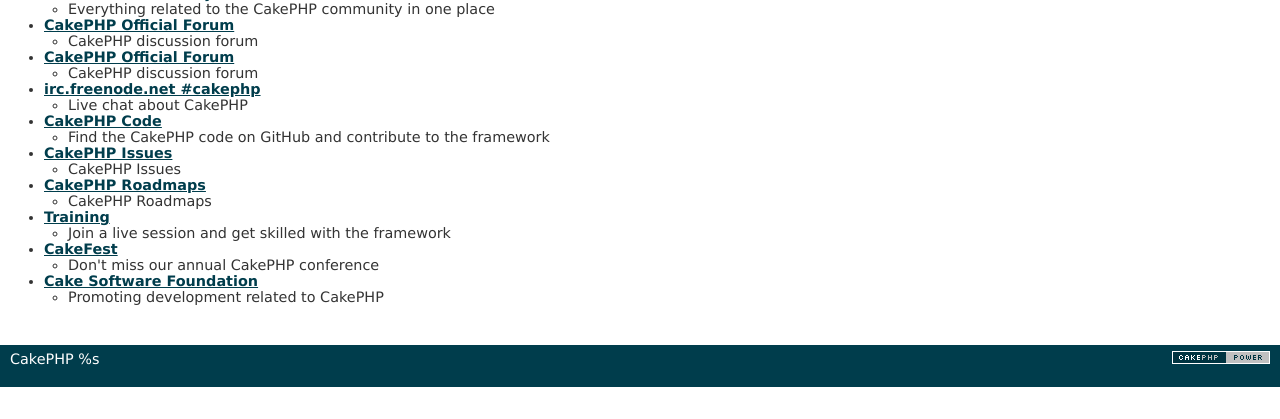
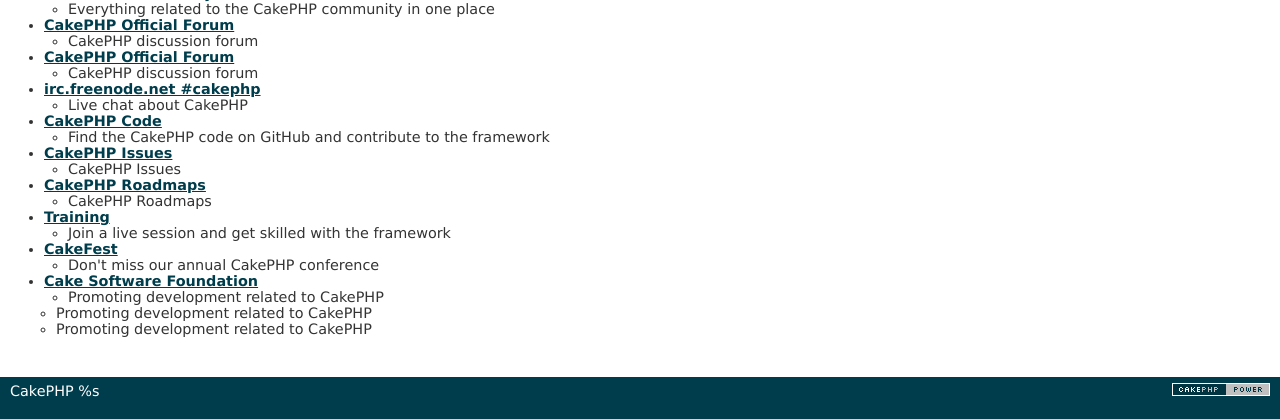
Before and after one commit to dangvanduy/demoCakePHP, a CakePHP app: the page made by app/View/Pages/home.ctp in a window 1280 px wide. Shown: the part 1059-1478 px from the top of the page. Before the commit the page ends 1446 px from the top, so only its background shows below. Run offline with PHP 8.4 and a stand-in for CakePHP, Linux system fonts and the light colour scheme; the template is opened without the code that fills it, so the values that code supplies are empty; some libraries are stand-ins or nearby versions.

Commit message:
edit home page v2

```diff
--- a/app/View/Pages/home.ctp
+++ b/app/View/Pages/home.ctp
@@ -227,4 +227,6 @@
 	<ul><li><?php echo __d('cake_dev', 'Don\'t miss our annual CakePHP conference'); ?></li></ul></li>
 	<li><a href="https://cakefoundation.org"><?php echo __d('cake_dev', 'Cake Software Foundation'); ?> </a>
 	<ul><li><?php echo __d('cake_dev', 'Promoting development related to CakePHP'); ?></li></ul></li>
+	<ul><li><?php echo __d('cake_dev', 'Promoting development related to CakePHP'); ?></li></ul></li>
+	<ul><li><?php echo __d('cake_dev', 'Promoting development related to CakePHP'); ?></li></ul></li>
 </ul>
```
